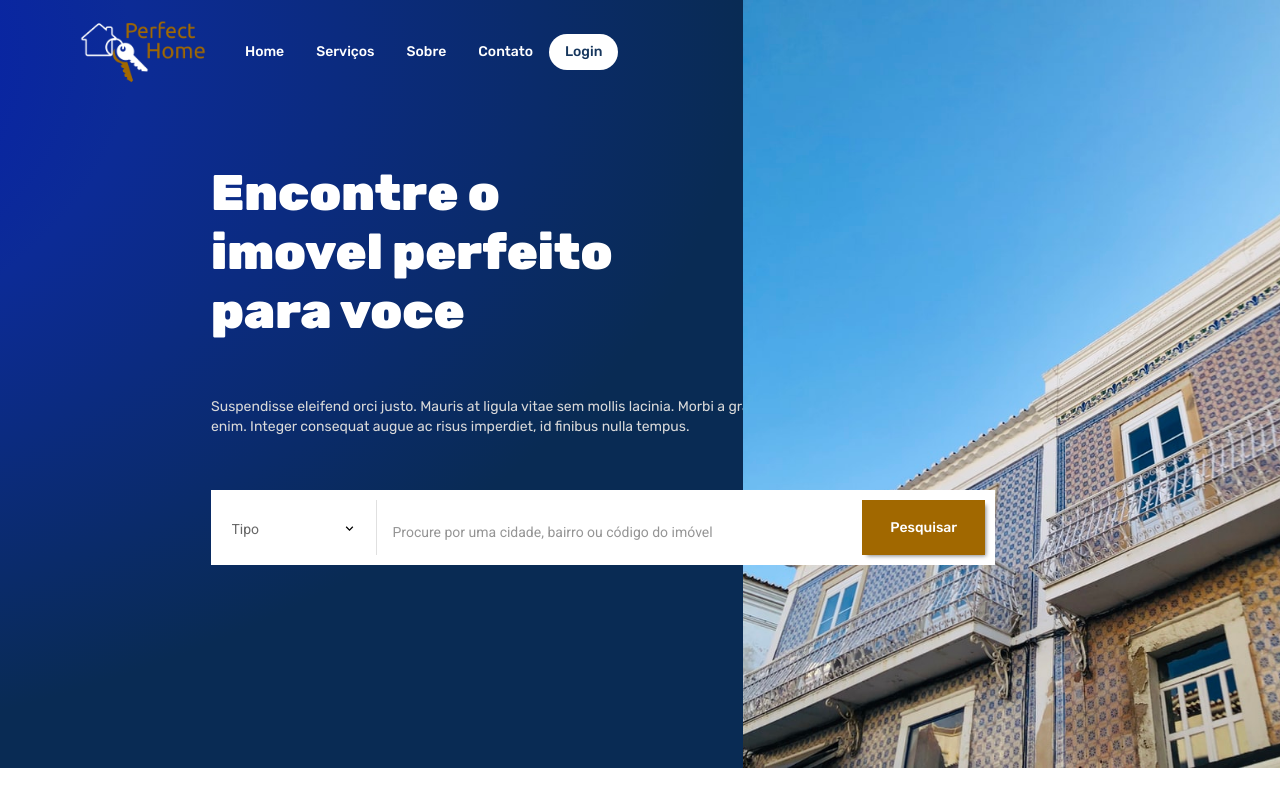
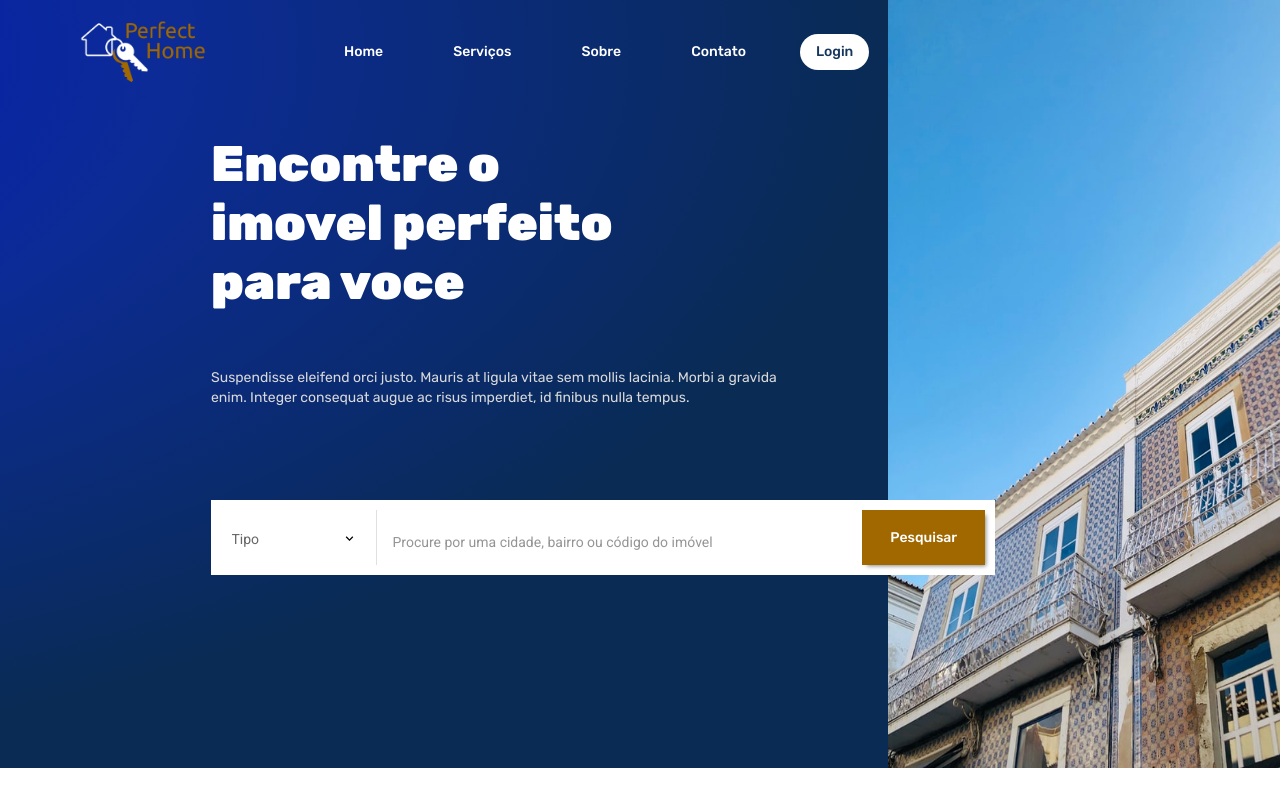
Before and after one commit to BrendowLincoln/PerfectHome, an Angular app: page / in a window 1280 px wide. Shown: the top 800 px of the page. Built offline with nearby package versions, Linux system fonts and the light colour scheme.

Commit message:
Finishing primary section layout

```diff
--- a/src/app/home/home.component.html
+++ b/src/app/home/home.component.html
@@ -1,6 +1,5 @@
 <!-- PRIMARY SECTION -->
 <section class="primary-section">
-    <div class="primary-section-color">
 
     <!-- NAVBAR -->
     <mat-toolbar class="header">
@@ -17,6 +16,8 @@
         </mat-toolbar-row>
     </mat-toolbar>
     <!-- /NAVBAR -->
+
+    <div class="primary-section-color">
 
         <!-- BANNER -->
         <div class="container-banner-text">
--- a/src/app/home/home.component.scss
+++ b/src/app/home/home.component.scss
@@ -12,26 +12,21 @@
 
 .primary-section {
     height: 768px;
-    position: relative;
+    width: 100vw;
     display: flex;
     flex-direction: row;
-    min-width: 1350px;
+    min-width: 1366px;
 
-    .primary-section-color {
-        width: 55%;
-        height: 100%;
-        background: radial-gradient(farthest-side at -64% 7%, #0014C7 , #0C2B96, #092B54);
 
     .header  {
         display: flex;
         flex-direction: row;
         align-items: center;
+        position: absolute;
         height: 104px;
         color: black;
-            border: 1px none red;
-            width: 50%;
-            min-width: 1020px;
-
+        width: 100%;
+        min-width: 1366px;
 
 
         .logo {
@@ -44,8 +39,10 @@
 
 
         .menu {
-                width: 100%;
+            width: 48%;
             display: flex;
+            justify-content: flex-end;
+            gap: 38px;
             font-family: 'Rubik', sans-serif;
             font-size: 12px;
             border: 1px none yellow;
@@ -63,13 +60,16 @@
     }
 
 
+    .primary-section-color {
+        width: 65%;
+        height: 100%;
+        background: radial-gradient(farthest-side at -64% 7%, #0014C7, #0C2B96, #092B54);
+
         .container-banner-text {
             display: flex;
             flex-direction: column;
-            width: 100%;
-            height: calc(100%/2);
-            margin-top: 60px;
-            padding-left: 211px;
+            margin-top: 135px;
+            margin-left: 211px;
 
             .banner-text {
                 width: 413px;
@@ -92,7 +92,7 @@
     }
 
     .primary-section-image {
-        width: 45%;
+        width: 35%;
         height: 100%;
         background-color: #095426;
     }
@@ -101,9 +101,10 @@
         display: flex;
         flex-direction: row;
         position: absolute;
-        bottom: 203px;
+        top: 500px;
         left: 211px;
-        width: 764px;
+        width: 56%;
+        min-width: 764px;
         height: 55px;
         background: white;
         padding: 10px;
```
Lines whose indentation alone changed are shown as unchanged.
